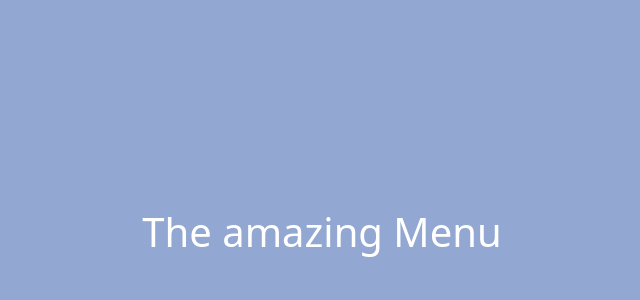
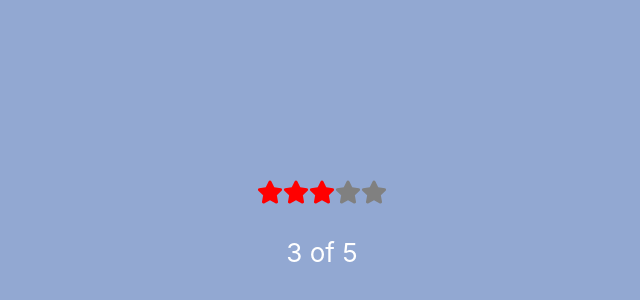
Before and after one commit to nicap84/Learning_React, a React (Create React App) app in the folder frontend/: page / in a window 1280 px wide. Shown: the part 164-464 px from the top of the page, without its empty margins (318-958 px from the left). Built offline with nearby package versions, Linux system fonts and the light colour scheme.

Commit message:
* create star rating component

```diff
--- a/frontend/src/App.css
+++ b/frontend/src/App.css
@@ -1,16 +1,5 @@
 .App {
   text-align: center;
-}
-
-.App-logo {
-  height: 40vmin;
-  pointer-events: none;
-}
-
-@media (prefers-reduced-motion: no-preference) {
-  .App-logo {
-    animation: App-logo-spin infinite 20s linear;
-  }
 }
 
 .App-header {
@@ -23,16 +12,3 @@
   font-size: calc(10px + 2vmin);
   color: white;
 }
-
-.App-link {
-  color: #61dafb;
-}
-
-@keyframes App-logo-spin {
-  from {
-    transform: rotate(0deg);
-  }
-  to {
-    transform: rotate(360deg);
-  }
-}
--- a/frontend/src/App.js
+++ b/frontend/src/App.js
@@ -1,22 +1,14 @@
-import Menu from "./components/recipe/menu";
-import data from "./data";
 import "./App.css";
-// import "bootstrap/dist/css/bootstrap.min.css";
+import StarRating from "./components/rating/starRating";
 
 function App() {
   return (
     <div className="App">
       <header className="App-header">
         <div>
-          <Menu recipes={data} title="The amazing Menu" />
+          <StarRating />
         </div>
       </header>
-      <link
-        rel="stylesheet"
-        href="https://cdn.jsdelivr.net/npm/bootstrap@5.3.2/dist/css/bootstrap.min.css"
-        integrity="sha384-T3c6CoIi6uLrA9TneNEoa7RxnatzjcDSCmG1MXxSR1GAsXEV/Dwwykc2MPK8M2HN"
-        crossOrigin="anonymous"
-      />
     </div>
   );
 }
--- /dev/null
+++ b/frontend/src/components/rating/star.js
@@ -0,0 +1,5 @@
+import { FaStar } from "react-icons/fa";
+
+export default function Star({ selected = false, onSelect = (f) => f }) {
+  return <FaStar color={selected ? "red" : "grey"} onClick={onSelect} />;
+}
--- /dev/null
+++ b/frontend/src/components/rating/starRating.js
@@ -0,0 +1,23 @@
+import { useState } from "react";
+import Star from "./star";
+
+const createArray = (length) => [...Array(length)];
+
+export default function StarRating({ starNumber = 5 }) {
+  // const [state, setState] = useState(initialValue); returns an array with 2 elements
+  const [selectedStar, setSelectedStart] = useState(3);
+  return (
+    <>
+      {createArray(starNumber).map((n, i) => (
+        <Star
+          key={i}
+          selected={selectedStar > i}
+          onSelect={() => setSelectedStart(i + 1)}
+        />
+      ))}
+      <p>
+        {selectedStar} of {starNumber}
+      </p>
+    </>
+  );
+}
--- a/frontend/src/components/star.js
+++ /dev/null
@@ -1,5 +0,0 @@
-import { FaStar } from "react-icons/fa";
-
-export default function Star({ selected = false }) {
-  return <FaStar color={selected ? "red" : "grey"} />;
-}
```
Also changed, not shown: frontend/src/components/starRating.js (deleted, +0 -7 lines), frontend/src/logo.svg (deleted), frontend/src/models/data.js (renamed from frontend/src/data.js).
